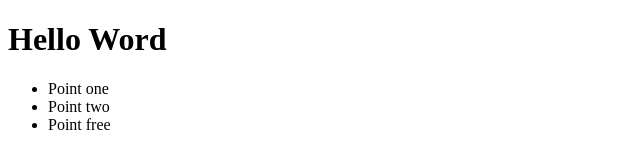
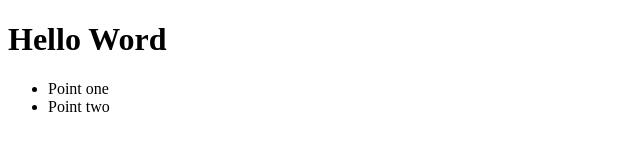
Before and after one commit to Eroxin/Hello-world, a plain HTML site: page index.html in a window 1280 px wide. Shown: the full height of the page, 0-640 px from the left. Drawn offline with Linux system fonts and the light colour scheme.

Commit message:
Made some changes

```diff
--- a/index.html
+++ b/index.html
@@ -9,7 +9,7 @@
 	<ul>
 		<li>Point one</li>
 		<li>Point two</li>
-		<li>Point free</li>
+
 	</ul>
 </body>
 </html>
```
